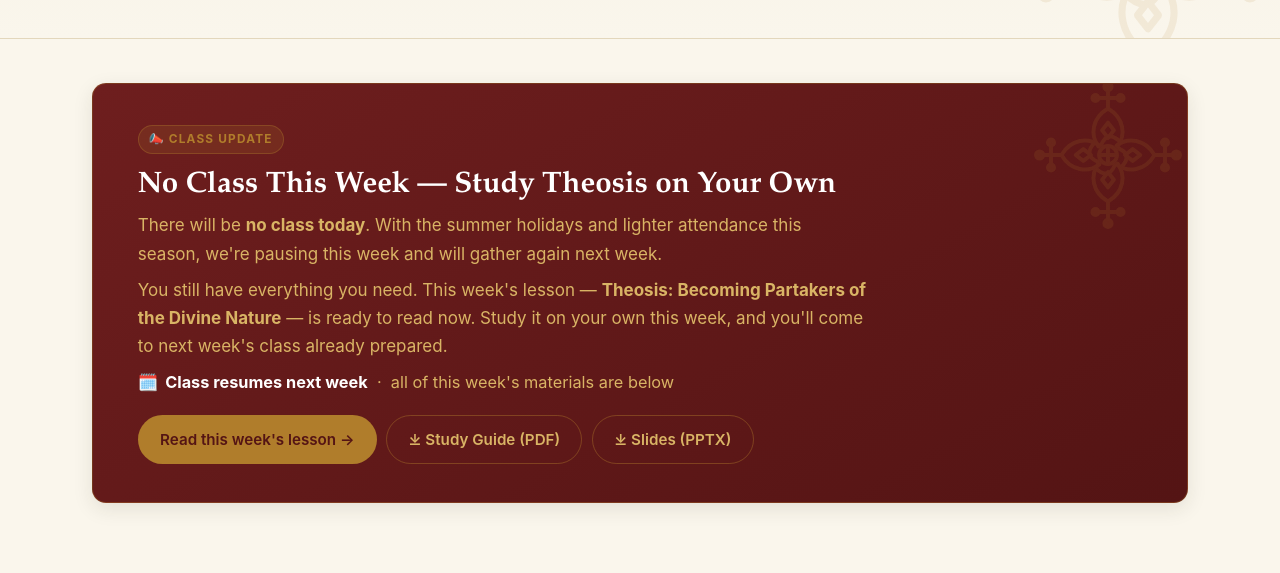
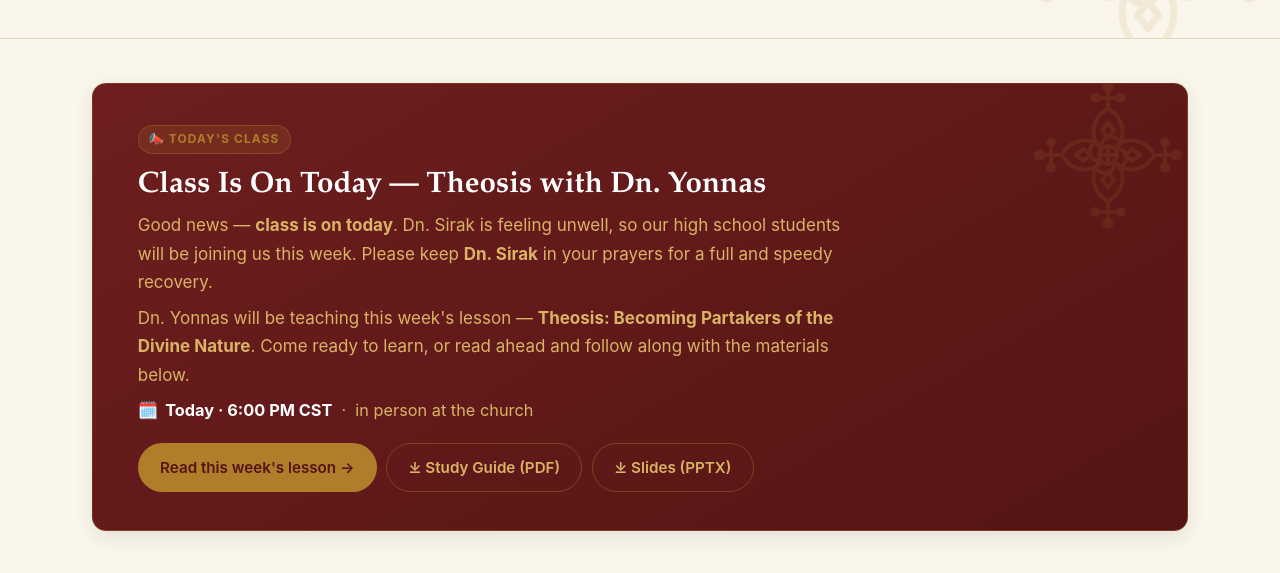
Before and after one commit to kidtechera369-beep/stleotc-theology, a plain HTML site: page index.html in a window 1280 px wide. Shown: the part 679-1252 px from the top of the page. Drawn offline with Linux system fonts and the light colour scheme.

Commit message:
Announcement: class on today (Dn. Sirak sick, HS students join; Dn. Yonnas teaches Theosis)
Co-Authored-By: Claude Opus 4.8 <noreply@anthropic.com>

```diff
--- a/index.html
+++ b/index.html
@@ -34,11 +34,11 @@
   <section class="announce-wrap">
     <div class="container">
       <aside class="announce" aria-label="Class update">
-        <span class="announce-tag">📣 Class Update</span>
-        <h2>No Class This Week — Study Theosis on Your Own</h2>
-        <p>There will be <strong>no class today</strong>. With the summer holidays and lighter attendance this season, we're pausing this week and will gather again next week.</p>
-        <p>You still have everything you need. This week's lesson — <strong>Theosis: Becoming Partakers of the Divine Nature</strong> — is ready to read now. Study it on your own this week, and you'll come to next week's class already prepared.</p>
-        <p class="announce-when"><span class="aw-icon">🗓️</span> <strong>Class resumes next week</strong> &nbsp;·&nbsp; all of this week's materials are below</p>
+        <span class="announce-tag">📣 Today's Class</span>
+        <h2>Class Is On Today — Theosis with Dn. Yonnas</h2>
+        <p>Good news — <strong>class is on today</strong>. Dn. Sirak is feeling unwell, so our high school students will be joining us this week. Please keep <strong>Dn. Sirak</strong> in your prayers for a full and speedy recovery.</p>
+        <p>Dn. Yonnas will be teaching this week's lesson — <strong>Theosis: Becoming Partakers of the Divine Nature</strong>. Come ready to learn, or read ahead and follow along with the materials below.</p>
+        <p class="announce-when"><span class="aw-icon">🗓️</span> <strong>Today · 6:00&nbsp;PM CST</strong> &nbsp;·&nbsp; in person at the church</p>
         <div class="announce-cta">
           <a class="btn btn-gold" href="lesson.html?id=theosis">Read this week's lesson →</a>
           <a class="btn btn-ghost btn-on-maroon" href="downloads/Theosis_StudyGuide.pdf" download>⤓ Study Guide (PDF)</a>
```
